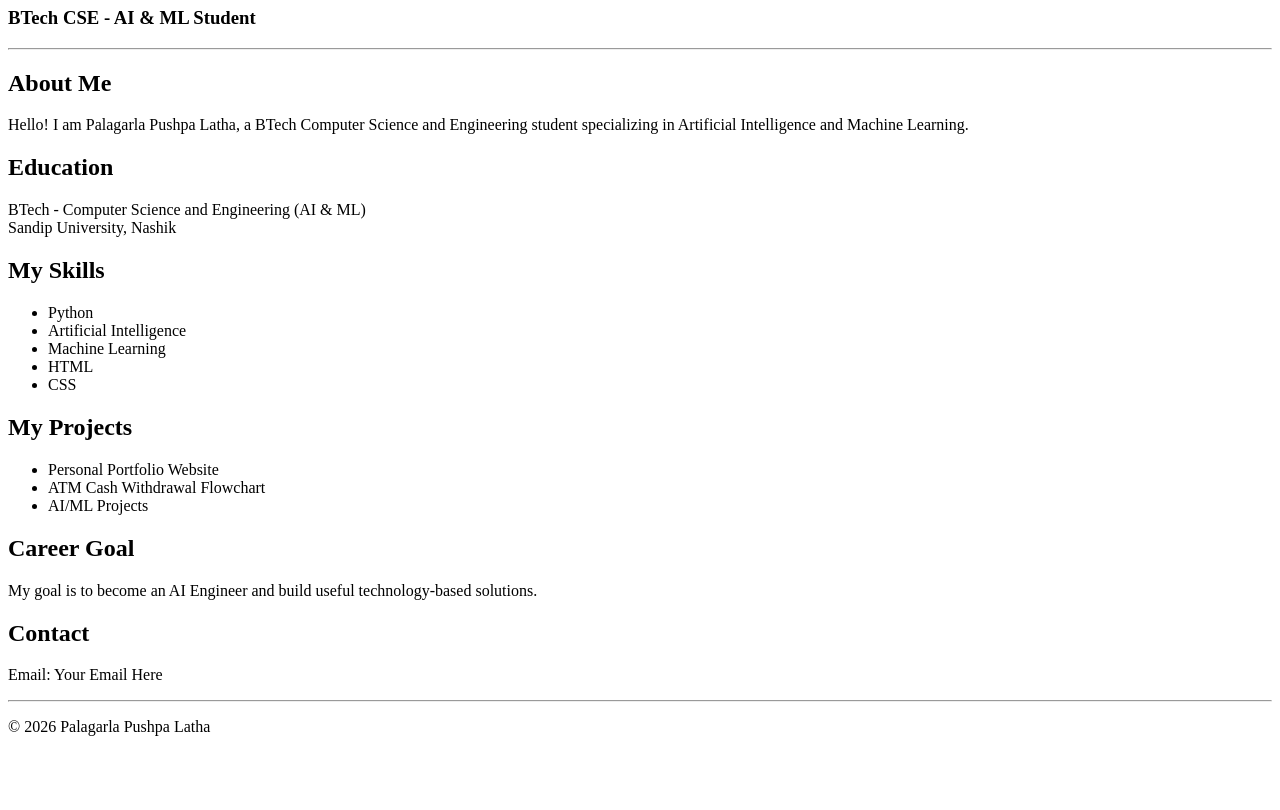
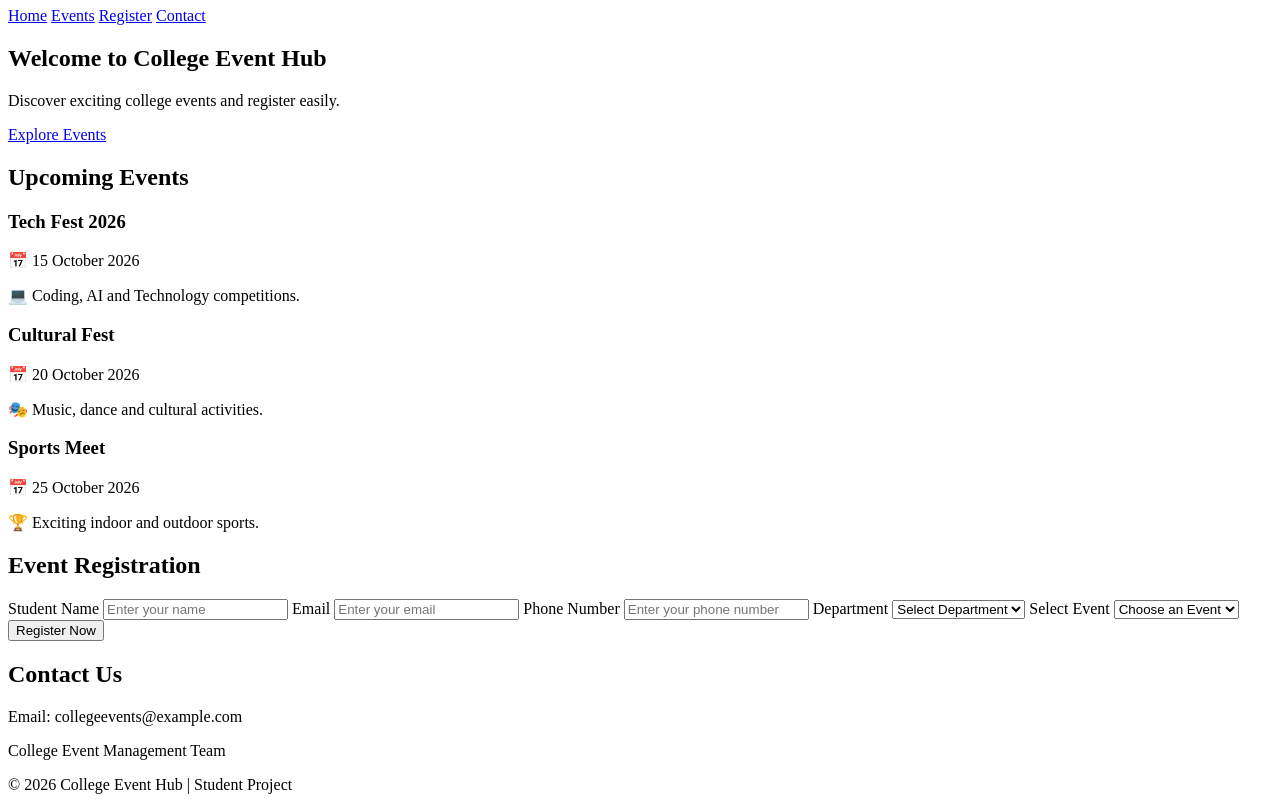
Before and after one commit to pushpalatha84290-sudo/Palagarl-pushpa-latha, a plain HTML site: page index.html in a window 1280 px wide. Shown: the part 73-883 px from the top of the page. Before the commit the page ends 825 px from the top, so only its background shows below. Drawn offline with Linux system fonts and the light colour scheme.

Commit message:
Add files via upload

```diff
--- a/index.html
+++ b/index.html
@@ -1,57 +1,106 @@
 <!DOCTYPE html>
-<html>
+<html lang="en">
 <head>
-    <title>Palagarla Pushpa Latha - Portfolio</title>
+    <meta charset="UTF-8">
+    <meta name="viewport" content="width=device-width, initial-scale=1.0">
+    <title>College Event Registration</title>
+    <link rel="stylesheet" href="style.css">
 </head>
 
 <body>
 
-    <h1>Palagarla Pushpa Latha</h1>
-    <h3>BTech CSE - AI & ML Student</h3>
+    <header>
+        <h1>College Event Hub</h1>
+        <nav>
+            <a href="#home">Home</a>
+            <a href="#events">Events</a>
+            <a href="#register">Register</a>
+            <a href="#contact">Contact</a>
+        </nav>
+    </header>
 
-    <hr>
+    <section id="home" class="hero">
+        <h2>Welcome to College Event Hub</h2>
+        <p>Discover exciting college events and register easily.</p>
+        <a href="#events" class="button">Explore Events</a>
+    </section>
 
-    <h2>About Me</h2>
-    <p>
-        Hello! I am Palagarla Pushpa Latha, a BTech Computer Science
-        and Engineering student specializing in Artificial Intelligence
-        and Machine Learning.
-    </p>
+    <section id="events">
+        <h2>Upcoming Events</h2>
 
-    <h2>Education</h2>
-    <p>
-        BTech - Computer Science and Engineering (AI & ML)<br>
-        Sandip University, Nashik
-    </p>
+        <div class="events-container">
 
-    <h2>My Skills</h2>
-    <ul>
-        <li>Python</li>
-        <li>Artificial Intelligence</li>
-        <li>Machine Learning</li>
-        <li>HTML</li>
-        <li>CSS</li>
-    </ul>
+            <div class="event-card">
+                <h3>Tech Fest 2026</h3>
+                <p>📅 15 October 2026</p>
+                <p>💻 Coding, AI and Technology competitions.</p>
+            </div>
 
-    <h2>My Projects</h2>
-    <ul>
-        <li>Personal Portfolio Website</li>
-        <li>ATM Cash Withdrawal Flowchart</li>
-        <li>AI/ML Projects</li>
-    </ul>
+            <div class="event-card">
+                <h3>Cultural Fest</h3>
+                <p>📅 20 October 2026</p>
+                <p>🎭 Music, dance and cultural activities.</p>
+            </div>
 
-    <h2>Career Goal</h2>
-    <p>
-        My goal is to become an AI Engineer and build useful
-        technology-based solutions.
-    </p>
+            <div class="event-card">
+                <h3>Sports Meet</h3>
+                <p>📅 25 October 2026</p>
+                <p>🏆 Exciting indoor and outdoor sports.</p>
+            </div>
 
-    <h2>Contact</h2>
-    <p>Email: Your Email Here</p>
+        </div>
+    </section>
 
-    <hr>
+    <section id="register">
+        <h2>Event Registration</h2>
 
-    <p>© 2026 Palagarla Pushpa Latha</p>
+        <form id="registrationForm">
+
+            <label>Student Name</label>
+            <input type="text" id="name" placeholder="Enter your name" required>
+
+            <label>Email</label>
+            <input type="email" id="email" placeholder="Enter your email" required>
+
+            <label>Phone Number</label>
+            <input type="tel" id="phone" placeholder="Enter your phone number" required>
+
+            <label>Department</label>
+            <select id="department" required>
+                <option value="">Select Department</option>
+                <option>CSE</option>
+                <option>AI & ML</option>
+                <option>ECE</option>
+                <option>Mechanical</option>
+                <option>Civil</option>
+            </select>
+
+            <label>Select Event</label>
+            <select id="event" required>
+                <option value="">Choose an Event</option>
+                <option>Tech Fest 2026</option>
+                <option>Cultural Fest</option>
+                <option>Sports Meet</option>
+            </select>
+
+            <button type="submit">Register Now</button>
+
+        </form>
+
+        <p id="message"></p>
+    </section>
+
+    <section id="contact">
+        <h2>Contact Us</h2>
+        <p>Email: collegeevents@example.com</p>
+        <p>College Event Management Team</p>
+    </section>
+
+    <footer>
+        <p>© 2026 College Event Hub | Student Project</p>
+    </footer>
+
+    <script src="script.js"></script>
 
 </body>
 </html>
```
